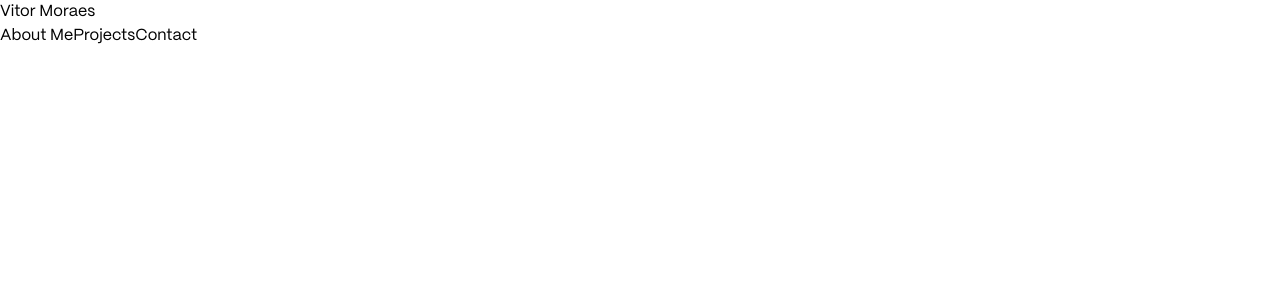
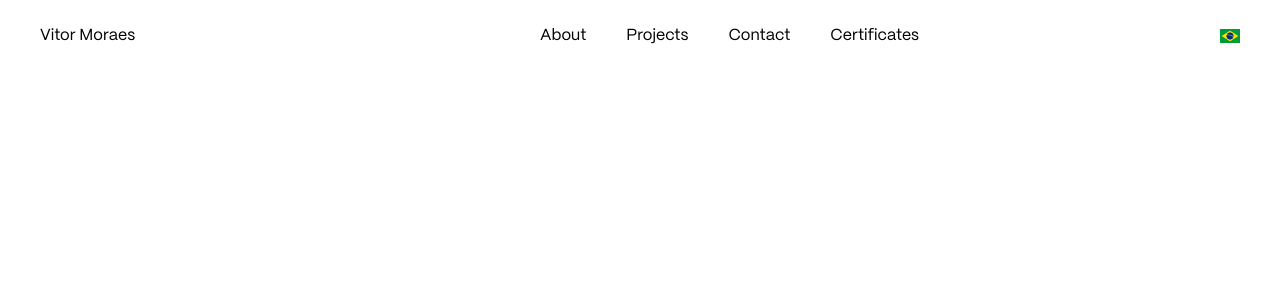
Before and after one commit to vitorMoraes03/portfolio, a Next.js app: page /en-US in a window 1280 px wide. Shown: the top 300 px of the page. Built offline with nearby package versions, Linux system fonts and the light colour scheme.

Commit message:
feat: header

```diff
--- a/app/[locale]/layout.tsx
+++ b/app/[locale]/layout.tsx
@@ -1,14 +1,11 @@
 import '../globals.css';
 import type { Metadata } from 'next';
-import { Inter } from 'next/font/google';
 import { NextIntlClientProvider } from 'next-intl';
 import { notFound } from 'next/navigation';
 
 export function generateStaticParams() {
   return [{ locale: 'en-US' }, { locale: 'pt-BR' }];
 }
-
-// const inter = Inter({ subsets: ['latin'] });
 
 export const metadata: Metadata = {
   title: 'Create Next App',
@@ -28,12 +25,13 @@ export default async function LocaleLayout({
       await import(`../../messages/${locale}.json`)
     ).default;
   } catch (error) {
+    console.log('teste');
     notFound();
   }
 
   return (
     <html lang={locale}>
-      <body className='font-regular'>
+      <body className="font-regular xs:px-7 xs:py-4 px-6 py-4 md:px-10 md:py-6">
         <NextIntlClientProvider
           locale={locale}
           messages={messages}
--- a/app/[locale]/page.tsx
+++ b/app/[locale]/page.tsx
@@ -3,8 +3,6 @@ import { useTranslations } from 'next-intl';
 import Header from '@/components/header';
 
 export default function Home() {
-  const t = useTranslations('Index');
-  // return <h1 className='text-2xl border'>{t('title')}</h1>;
   return (
     <div>
       <Header />
--- a/messages/en-US.json
+++ b/messages/en-US.json
@@ -1,6 +1,6 @@
 {
   "Header": {
-    "logo": "Hello world!",
+    "logo": "Vitor Moraes",
     "index": {
       "about": "About",
       "projects": "Projects",
--- a/messages/pt-BR.json
+++ b/messages/pt-BR.json
@@ -1,6 +1,6 @@
 {
   "Header": {
-    "logo": "Olá mundo!",
+    "logo": "Vitor Moraes",
     "index": {
       "about": "Sobre",
       "projects": "Projetos",
--- a/src/components/header.tsx
+++ b/src/components/header.tsx
@@ -1,13 +1,33 @@
+'use client';
+
+import { useTranslations } from 'next-intl';
+import Image from 'next/image';
+import Link from 'next/link';
+
 function Header() {
+  const t = useTranslations('Header');
+
   return (
-    <nav>
-      <div>
-        <h3>Vitor Moraes</h3>
+    <nav className="xs:items-center flex justify-between md:grid md:grid-cols-12">
+      <div className="col-span-5 hidden md:inline-block">
+        <h3>{t('logo')}</h3>
       </div>
-      <div>
-        <button>About Me</button>
-        <button>Projects</button>
-        <button>Contact</button>
+      <div className="xs:gap-6 xs:flex-row col-span-6 flex flex-col items-start gap-1 lg:gap-10">
+        <button>{t('index.about')}</button>
+        <button>{t('index.projects')}</button>
+        <button>{t('index.contact')}</button>
+        <button>{t('index.certificates')}</button>
+      </div>
+      <div className="col-span-1 h-fit justify-self-end">
+        <Link href={'/teste'}>
+          <Image
+            src={'/images/br.png'}
+            alt="brazil flag"
+            width={20}
+            height={20}
+            title="pt-BR"
+          />
+        </Link>
       </div>
     </nav>
   );
--- a/tailwind.config.ts
+++ b/tailwind.config.ts
@@ -1,4 +1,6 @@
 import type { Config } from 'tailwindcss';
+
+const defaultTheme = require('tailwindcss/defaultTheme');
 
 const config: Config = {
   content: [
@@ -14,9 +16,13 @@ const config: Config = {
         bold: ['PPMori-SemiBold', 'sans-serif'],
         italic: ['PPMori-RegularItalic', 'sans-serif'],
       },
+      screens: {
+        xs: '475px',
+        ...defaultTheme.screens,
+      },
     },
+    plugins: [],
   },
-  plugins: [],
 };
 
 export default config;
```
Also changed, not shown: public/images/br.png (added), public/images/us.png (added).
